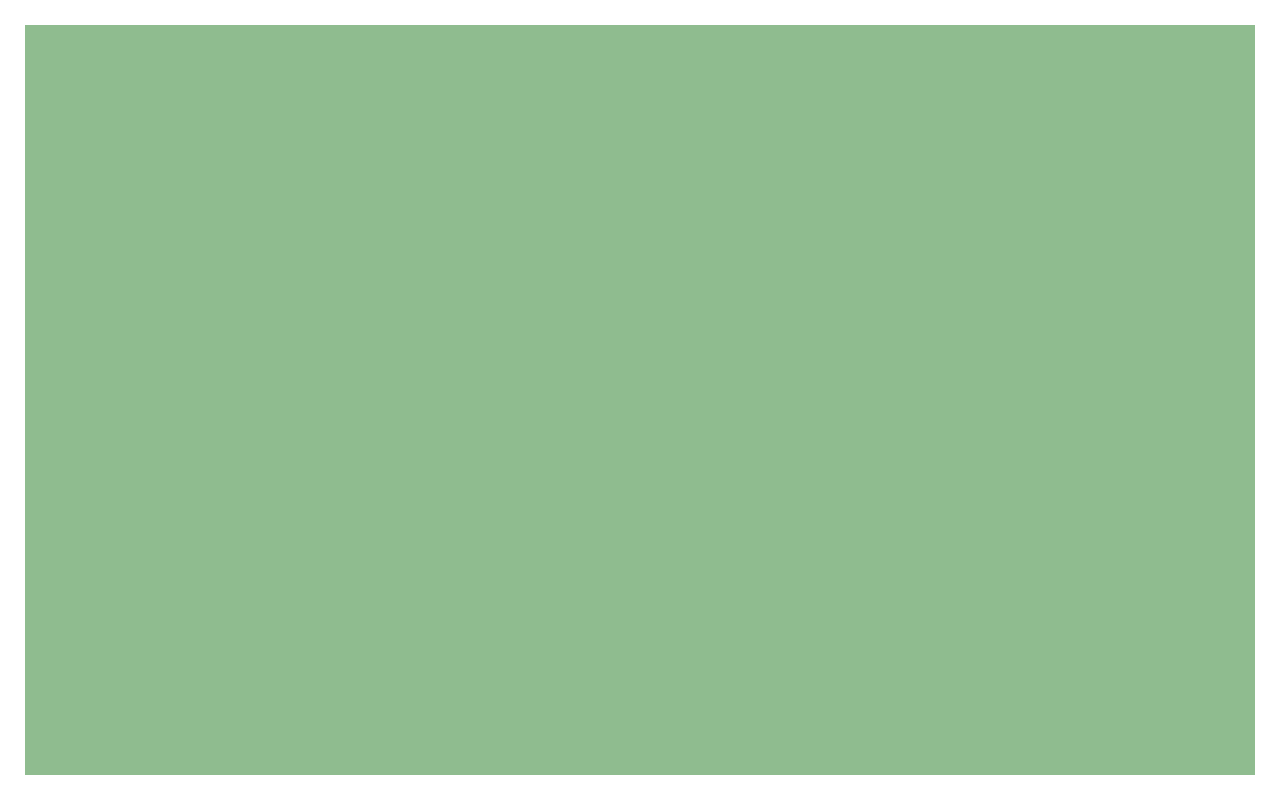
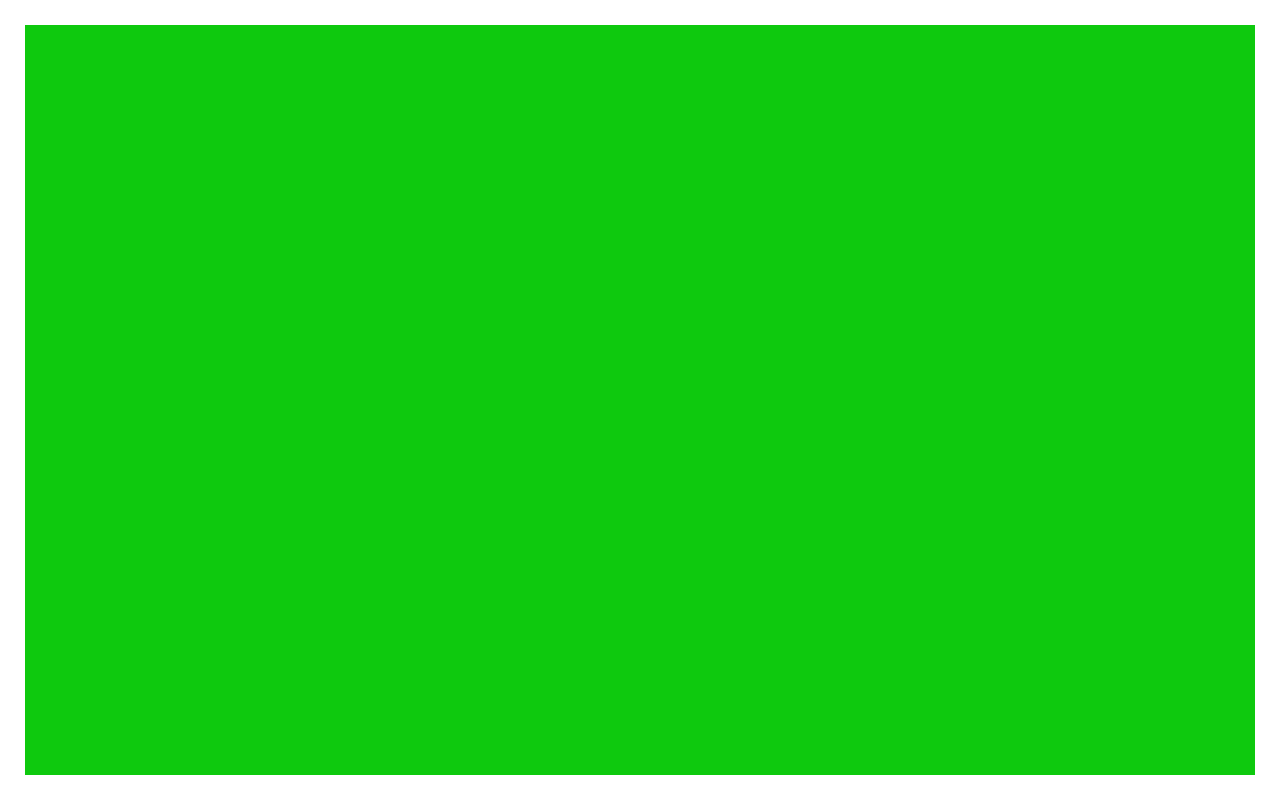
Before and after one commit to AleksBartov/game, a plain HTML site: page index.html in a window 1280 px wide. Drawn offline with Linux system fonts and the light colour scheme.

Commit message:
just color changes

```diff
--- a/style.css
+++ b/style.css
@@ -12,5 +12,5 @@ body {
     align-items: center;
 }
 #canvas1 {
-    background-color: darkseagreen;
+    background-color: rgb(14, 201, 14);
 }
```
